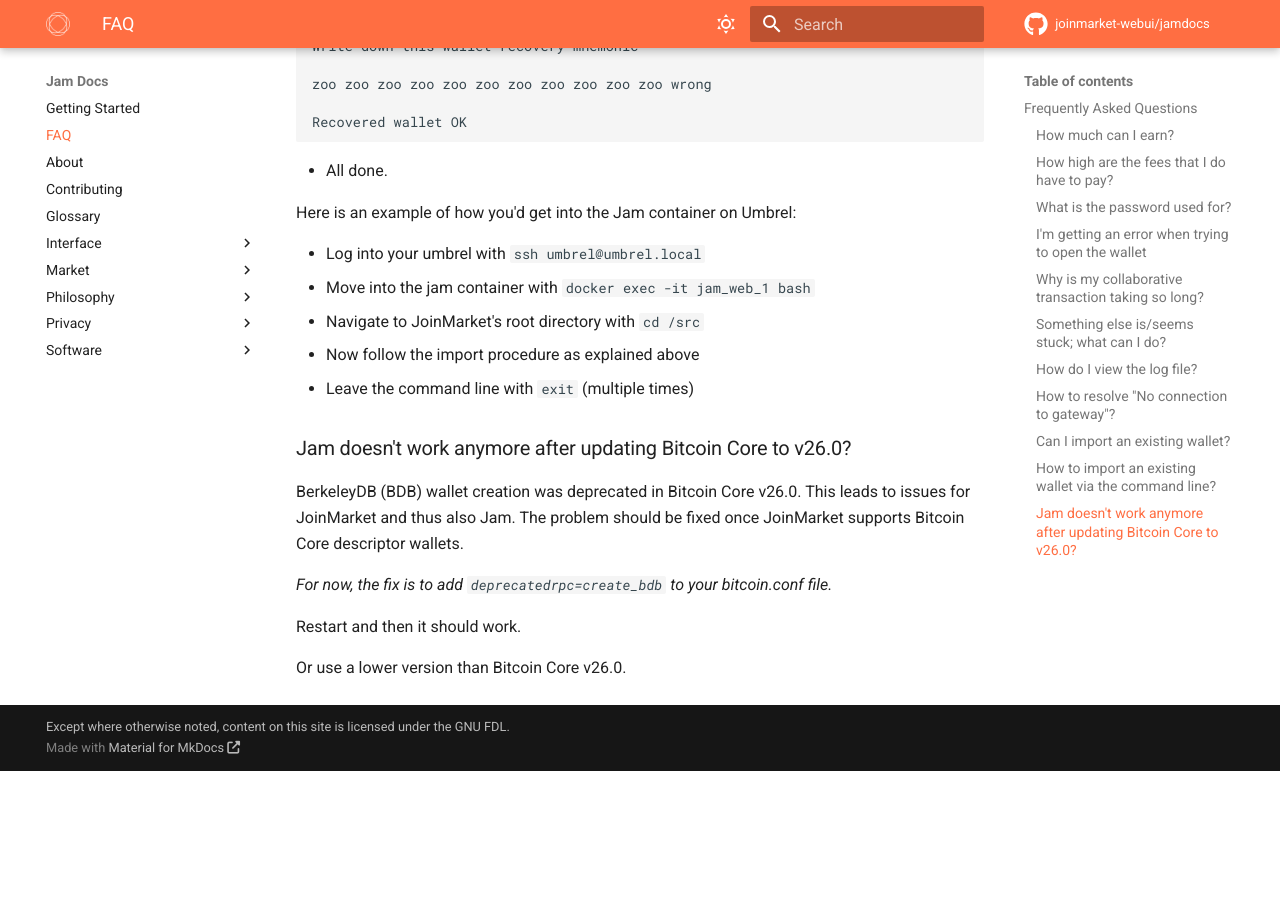
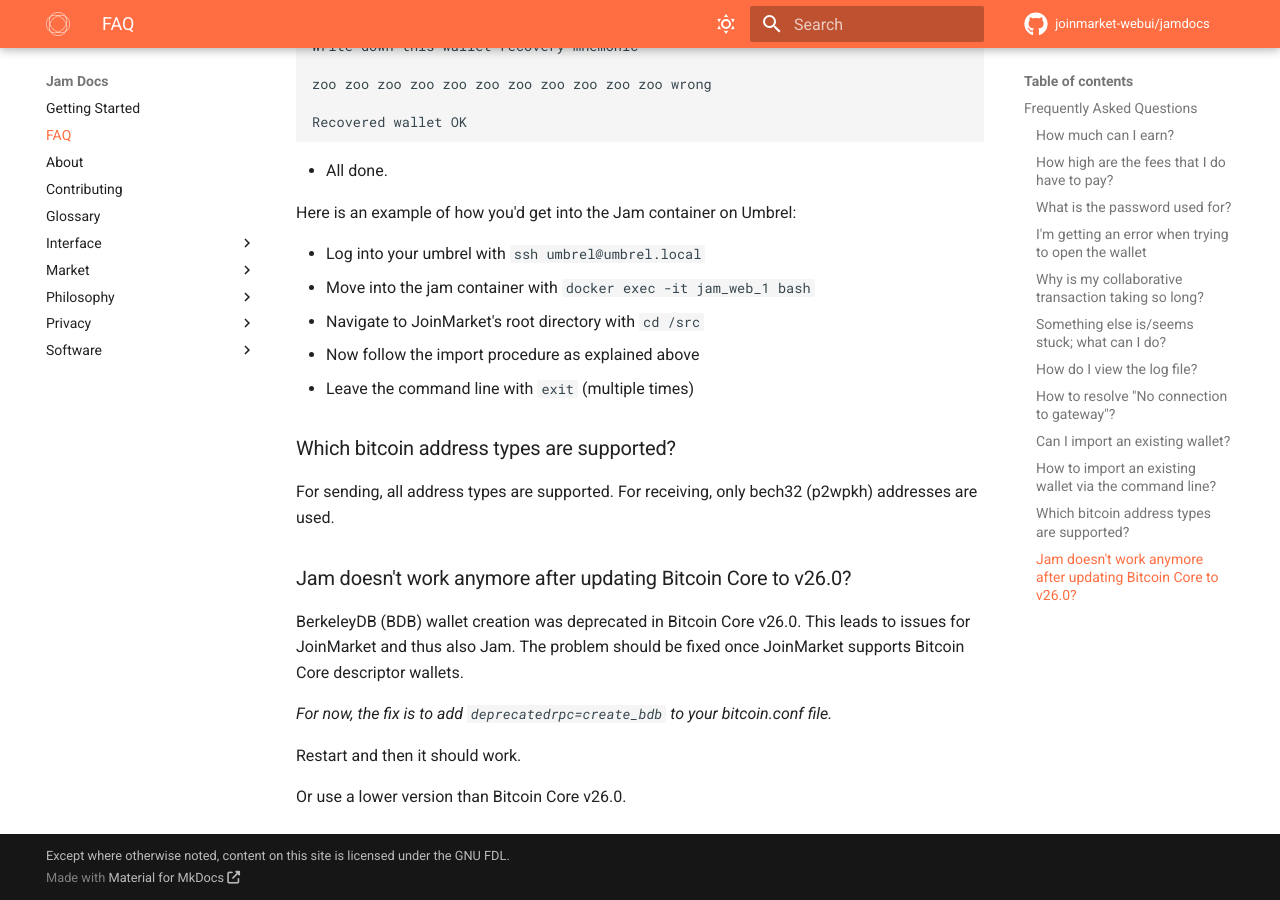
Before and after one commit to joinmarket-webui/jamdocs, an MkDocs documentation site: the page built from docs/FAQ.md, in a window 1280 px wide and 900 px high, scrolled down 3996 px. Built offline with MkDocs 1.6.1 and Material for MkDocs 9.7.7, drawn with Linux system fonts in a browser that asks for light colours; nearby versions of some CDN libraries; comment, search, counter and statistics services are not loaded; before the commit the page ends 4767 px from its top, so only the background shows below that.

Commit message:
docs(faq): which address types are supported (#54)

```diff
--- a/docs/FAQ.md
+++ b/docs/FAQ.md
@@ -216,6 +216,11 @@
 - Now follow the import procedure as explained above
 - Leave the command line with `exit` (multiple times)
 
+### Which bitcoin address types are supported?
+
+For sending, all address types are supported.
+For receiving, only bech32 (p2wpkh) addresses are used.
+
 ### Jam doesn't work anymore after updating Bitcoin Core to v26.0?
 
 BerkeleyDB (BDB) wallet creation was deprecated in Bitcoin Core v26.0.
```
